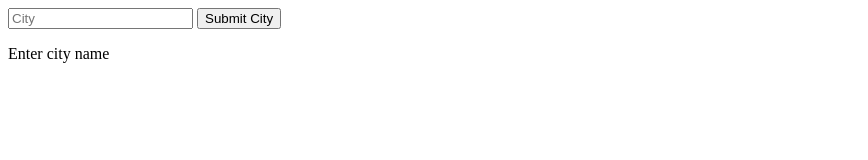
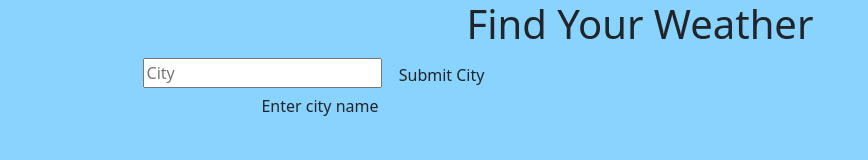
Before and after one commit to TheAltoidian/Local-Weather, a plain HTML site: page index.html in a window 1280 px wide. Shown: the whole page, without its empty margins (0-868 px from the left). Drawn offline with nearby package versions, Linux system fonts and the light colour scheme.

Commit message:
added bootstrap, created layout and background

```diff
--- a/index.html
+++ b/index.html
@@ -6,15 +6,21 @@
     <meta http-equiv="X-UA-Compatible" content="IE=edge">
     <meta name="viewport" content="width=device-width, initial-scale=1.0">
     <title>Document</title>
+    <link href="https://cdn.jsdelivr.net/npm/bootstrap@5.3.1/dist/css/bootstrap.min.css" rel="stylesheet"
+        integrity="sha384-4bw+/aepP/YC94hEpVNVgiZdgIC5+VKNBQNGCHeKRQN+PtmoHDEXuppvnDJzQIu9" crossorigin="anonymous">
+    <link rel="stylesheet" href="./style.css">
 </head>
 
 <body>
+
+    <h1 class="text-center">Find Your Weather</h1>
+
+    <div class="d-flex align-items-center">
+        <!-- search box, most recently searched city -->
+        <section id="city-search" class="container col-6 text-center">
             <form class="input-form" id="input-form">
                 <div class="address-text">
-            <!-- <input type="text" id="street-address" placeholder="Street Address"> -->
                     <input type="text" id="city" placeholder="City">
-            <!-- <input type="text" id="State-Abbreviation" placeholder="State Abbreviation"> -->
-            <!-- <input type="text" id="zipcode" placeholder="Zipcode"> -->
                     <button class="btn" id="submit-address" type="submit">Submit City</button>
                 </div>
 
@@ -24,8 +30,11 @@
                 <p id="displayedCity">Enter city name</p>
                 <p id="displayedWeather"></p>
             </div>
+        </section>
 
-    <div>
+        <!-- previously searched cities -->
+        <section class="container col-6 text-center d-flex ">
+            <div id="1-2recent" class="col">
                 <div>
                     <p id="pastCity1"></p>
                     <p id="pastWeather1"></p>
@@ -34,6 +43,8 @@
                     <p id="pastCity2"></p>
                     <p id="pastWeather2"></p>
                 </div>
+            </div>
+            <div id="3-4recent" class="col">
                 <div>
                     <p id="pastCity3"></p>
                     <p id="pastWeather3"></p>
@@ -43,6 +54,8 @@
                     <p id="pastWeather4"></p>
                 </div>
             </div>
+        </section>
+    </div>
 
     <script src="./script.js"></script>
 </body>
--- /dev/null
+++ b/style.css
@@ -0,0 +1,3 @@
+body {
+    background-color: #89D3FF;
+}
```
Lines whose indentation alone changed are shown as unchanged.
